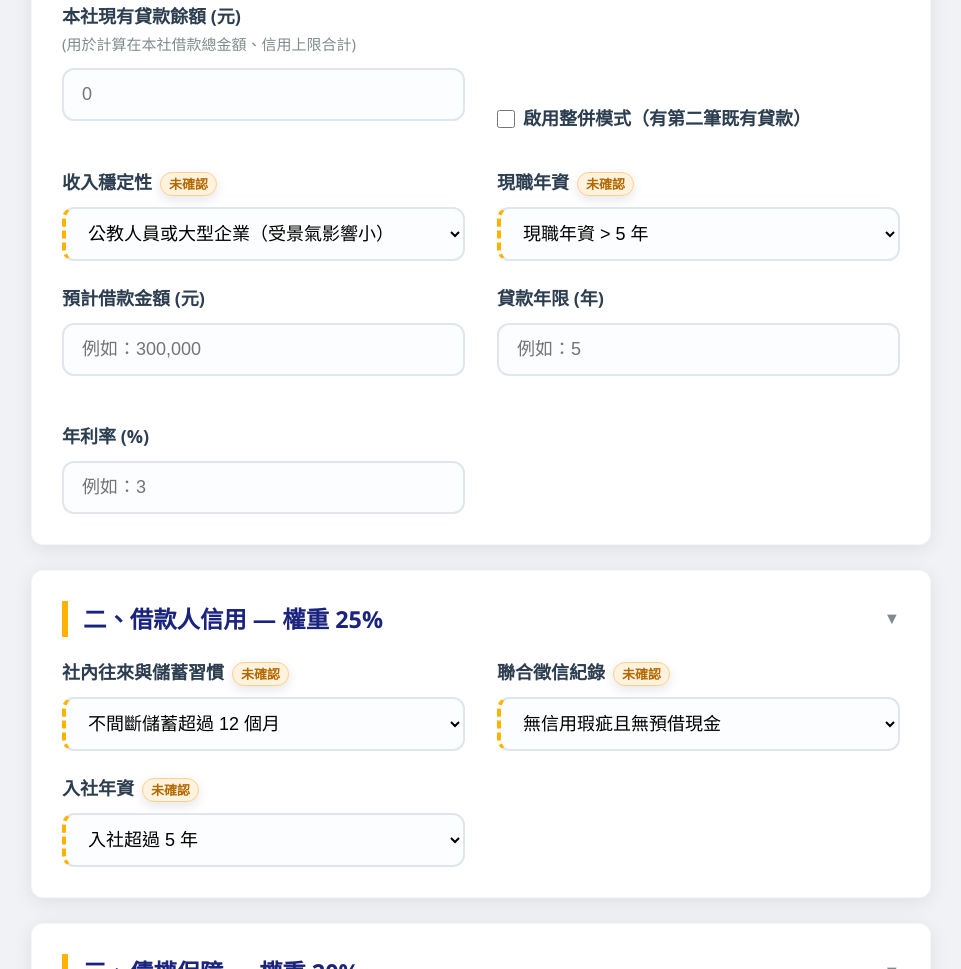
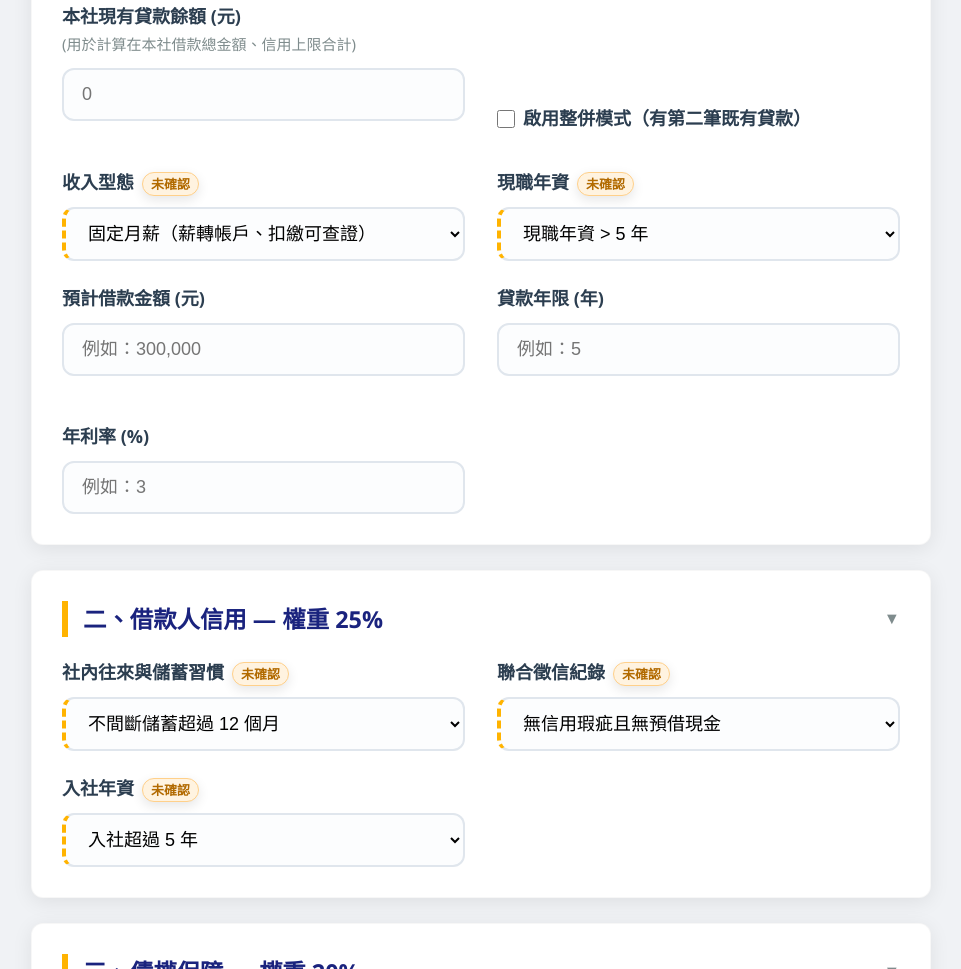
Before and after one commit to rock903400-byte/credit-score-system, a website: page index.html in a window 1280 px wide. Shown: the part 950-1919 px from the top of the page, without its empty margins (159-1120 px from the left). Drawn offline with Linux system fonts and the light colour scheme.

Commit message:
feat(ui): 收入穩定性改為收入型態（固定月薪/底薪+獎金/佣金/現金），分數映射不變

```diff
--- a/index.html
+++ b/index.html
@@ -184,12 +184,12 @@
                 </button>
               </div>
               <div class="form-group">
-                <label for="incomeStability">收入穩定性</label>
+                <label for="incomeStability">收入型態</label>
                 <select id="incomeStability">
-                  <option value="9">公教人員或大型企業（受景氣影響小）</option>
-                  <option value="6">一般企業正職員工</option>
-                  <option value="3">自營商／自由業</option>
-                  <option value="1">收入不固定（佣金、兼職、打零工）</option>
+                  <option value="9">固定月薪（薪轉帳戶、扣繳可查證）</option>
+                  <option value="6">固定底薪＋業績獎金</option>
+                  <option value="3">以佣金／計酬為主（收入起伏大）</option>
+                  <option value="1">現金收入為主（無帳載證明）</option>
                 </select>
               </div>
               <div class="form-group">
@@ -840,7 +840,7 @@
           <table class="print-table">
             <tr>
               <th>
-                一、還款能力 — 收入穩定性 / 年資<br /><small
+                一、還款能力 — 收入型態 / 年資<br /><small
                   >（<span id="p_score_ability"></span> / 35 分）</small
                 >
               </th>
--- a/ui.js
+++ b/ui.js
@@ -68,7 +68,7 @@ const SCORING_SELECT_IDS = [
   'participation',
 ];
 const SCORING_SELECT_LABELS = {
-  incomeStability: '收入穩定性',
+  incomeStability: '收入型態',
   tenure: '現職年資',
   interaction: '社內往來',
   jcic: '聯徵紀錄',
@@ -1482,7 +1482,7 @@ function renderSuggestions(scoreDetail, input, isVetoed, grade, vetoes) {
       // 5. (dsrScore + stability) < 25
       if (dsrScore + stability < 25) {
         candidates.push({
-          text: '提升收入穩定性或降低既有債務可提高還款能力',
+          text: '改以固定薪資收入為主，或降低既有債務可提高還款能力',
           gain: 10,
         });
       }
@@ -1552,7 +1552,7 @@ function renderSuggestions(scoreDetail, input, isVetoed, grade, vetoes) {
       // 14. incomeStability < 9
       if (incomeStability < 9) {
         candidates.push({
-          text: '提升收入穩定性可提高還款能力評分',
+          text: '改以固定薪資收入為主可提高還款能力評分',
           gain: 5,
         });
       }
```
